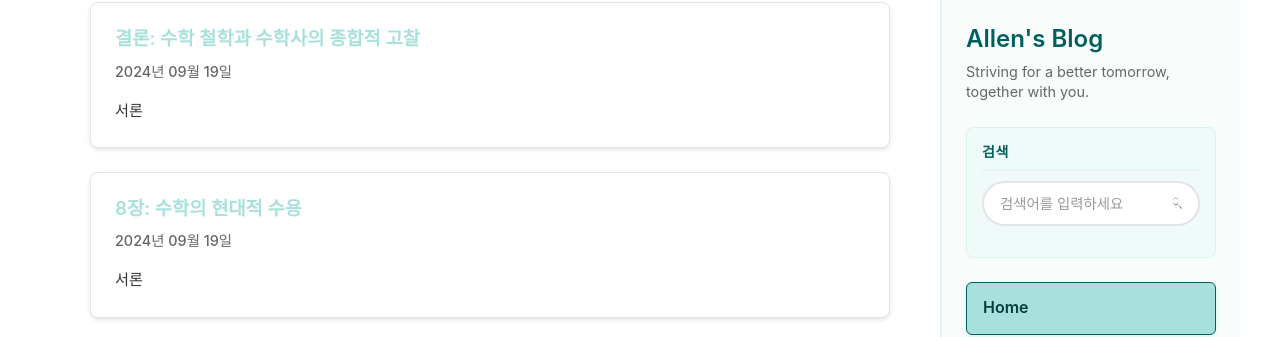
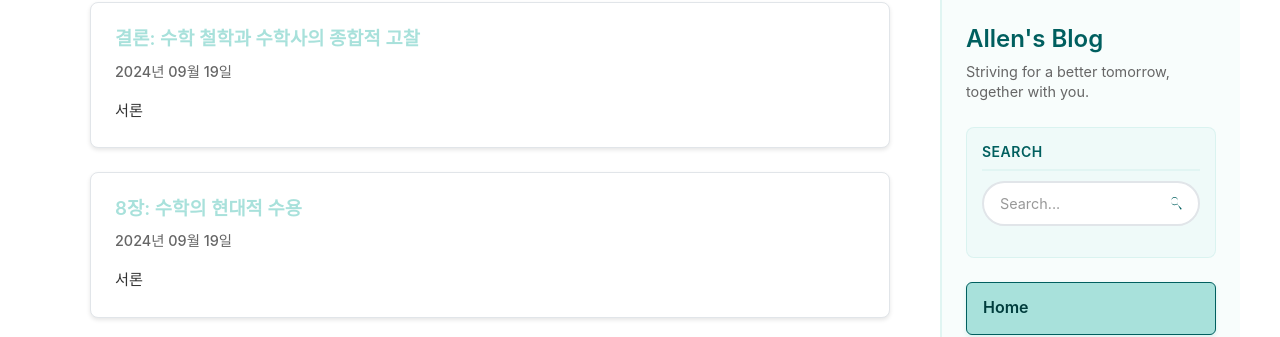
Before and after one commit to allenkang92/allenkang92.github.io, a Jekyll site: the page built from index.html, in a window 1280 px wide. Shown: the part 141-478 px from the top of the page. Built offline with Jekyll 4.4.1, drawn with Linux system fonts in a browser that asks for light colours.

Commit message:
feat: translate search UI text to English and improve accessibility.

```diff
--- a/_includes/components/search-form.html
+++ b/_includes/components/search-form.html
@@ -1,19 +1,21 @@
 <div id="search-container" data-search-url="{{ '/search.json' | relative_url }}" style="position: relative; z-index: 1000;">
-  <form id="search-form" class="search-form" role="search" aria-label="사이트 검색">
+  <form id="search-form" class="search-form" role="search" aria-label="Site search">
     <div class="search-input-wrapper">
+      <label for="search-input" class="visually-hidden">Search</label>
       <input type="search"
              id="search-input"
              class="search-input"
-             placeholder="검색어를 입력하세요"
-             aria-label="검색어 입력"
+             placeholder="Search..."
+             aria-label="Search query"
              required>
-      <button type="submit" class="search-submit" aria-label="검색">
+      <button type="submit" class="search-submit" aria-label="Search" title="Search">
         <svg xmlns="http://www.w3.org/2000/svg" viewBox="0 0 24 24" width="16" height="16" aria-hidden="true" focusable="false">
           <path fill="currentColor" d="M15.5 14h-.79l-.28-.27a6.471 6.471 0 0 0 1.57-4.23C15.99 6.01 13.98 4 11.5 4S7.01 6.01 7.01 9.5 9.02 15 11.5 15c1.61 0 3.09-.59 4.23-1.57l.27.28v.79l4.5 4.5a1 1 0 0 1-1.41 1.41L15.5 14zm-4 0C9.01 14 7 11.99 7 9.5S9.01 5 11.5 5 16 7.01 16 9.5 13.99 14 11.5 14z"/>
         </svg>
+        <span class="visually-hidden">Search</span>
       </button>
     </div>
-    <div id="search-results" class="search-results" role="region" aria-live="polite" aria-label="검색 결과">
+    <div id="search-results" class="search-results" role="region" aria-live="polite" aria-label="Search results">
       <ul id="results-container"></ul>
     </div>
   </form>
--- a/_includes/components/sidebar.html
+++ b/_includes/components/sidebar.html
@@ -18,7 +18,7 @@
 
   <!-- 검색 기능 - 헤더에서 이동 -->
   <div class="sidebar-search">
-    <h3>검색</h3>
+    <h3>Search</h3>
     {% include components/search-form.html %}
   </div>
 
--- a/_pages/about.html
+++ b/_pages/about.html
@@ -186,7 +186,7 @@ Aspirant in Cognitive Science and Neuroscience | Data Engineer
       <td><strong><img src="https://img.shields.io/badge/Programming%20Languages-EAF4FB?style=flat-square" alt="Programming Languages"></strong></td>
       <td>
         <img src="https://img.shields.io/badge/Python-A8E1DB?style=flat-square&logo=Python&logoColor=EAF4FB" alt="Python">
-        <img src="https://img.shields.io/badge/JavaScript-C1B3F2?style=flat-square&logo=JavaScript&logoColor=EAF4FB" alt="JavaScript">
+        <img src="https://img.shields.io/badge/Java-C1B3F2?style=flat-square&logo=Java&logoColor=EAF4FB" alt="Java">
         <img src="https://img.shields.io/badge/SQL-FFCBDF?style=flat-square&logo=PostgreSQL&logoColor=EAF4FB" alt="SQL">
       </td>
     </tr>
--- a/_sass/components/_search.scss
+++ b/_sass/components/_search.scss
@@ -41,6 +41,11 @@
       box-shadow: 0 0 0 3px rgba(168, 225, 219, 0.1);
     }
 
+    &:focus-visible {
+      outline: 2px solid #A8E1DB;
+      outline-offset: 2px;
+    }
+
     &::placeholder {
       color: #999;
     }
@@ -53,7 +58,7 @@
     transform: translateY(-50%);
     background: none;
     border: none;
-    color: #666;
+    color: $text-color;
     cursor: pointer;
     padding: 0.5rem;
     border-radius: 50%;
@@ -63,8 +68,14 @@
     justify-content: center;
 
     &:hover {
-      color: #A8E1DB;
+      color: $primary-color;
       background: rgba(168, 225, 219, 0.1);
+    }
+
+    &:focus-visible {
+      outline: 2px solid $primary-color;
+      outline-offset: 2px;
+      box-shadow: 0 0 0 3px rgba(168, 225, 219, 0.25);
     }
 
     i {
@@ -72,8 +83,8 @@
     }
 
     svg {
-      width: 1rem;
-      height: 1rem;
+      width: 1.125rem; // ~18px
+      height: 1.125rem;
       display: block;
     }
   }
--- a/assets/js/main.js
+++ b/assets/js/main.js
@@ -4,22 +4,22 @@ document.addEventListener('DOMContentLoaded', async () => {
     try {
         const { initSearch } = await import('./modules/search.js');
         initSearch();
-        console.log('검색 기능 초기화 완료');
+        console.log('Search initialized');
     } catch (error) {
-        console.error('검색 모듈 로드 실패:', error);
+        console.error('Failed to load search module:', error);
         // 폴백: 기본 검색 기능
         initBasicSearch();
     }
 
     // 모달 기능 조건부 로딩
     if (document.querySelector('.modal') || document.querySelector('[data-modal]')) {
-        const { initModal } = await import('./modules/modal');
+        const { initModal } = await import('./modules/modal.js');
         initModal();
     }
 
     // 필터 기능 조건부 로딩 (포스트/업적 페이지에서만)
     if (document.querySelector('#category-select') || document.querySelector('#achievement-category-select')) {
-        const { initFilter } = await import('./modules/filter');
+        const { initFilter } = await import('./modules/filter.js');
         initFilter();
     }
 
@@ -52,13 +52,13 @@ async function loadPageSpecificModules() {
 
 // 기본 검색 기능 폴백
 function initBasicSearch() {
-    console.log('기본 검색 기능 초기화');
+    console.log('Basic search initialized');
     const searchInput = document.getElementById('search-input');
     const searchResults = document.getElementById('search-results');
     const searchContainer = document.getElementById('search-container');
 
     if (!searchInput || !searchResults) {
-        console.log('검색 요소를 찾을 수 없습니다');
+        console.log('Search elements not found');
         return;
     }
 
@@ -71,10 +71,10 @@ function initBasicSearch() {
         .then(response => response.json())
         .then(data => {
             posts = data;
-            console.log('검색 데이터 로드 완료:', posts.length + '개 포스트');
+            console.log('Search data loaded:', posts.length + ' posts');
         })
         .catch(error => {
-            console.error('검색 데이터 로드 실패:', error);
+            console.error('Search data load failed:', error);
         });
 
     // 검색 이벤트
@@ -102,7 +102,7 @@ function initBasicSearch() {
             ).join('');
             searchResults.style.display = 'block';
         } else {
-            searchResults.innerHTML = '<div class="no-results">검색 결과가 없습니다.</div>';
+            searchResults.innerHTML = '<div class="no-results">No results found.</div>';
             searchResults.style.display = 'block';
         }
     });
--- a/assets/js/modules/search.js
+++ b/assets/js/modules/search.js
@@ -15,7 +15,7 @@ export function initSearch() {
 
     // 검색 로딩 상태 표시
     function showLoading() {
-        searchResults.innerHTML = '<p class="search-loading">검색중...</p>';
+        searchResults.innerHTML = '<p class="search-loading">Searching...</p>';
         searchResults.style.display = 'block';
         isLoading = true;
     }
@@ -30,9 +30,9 @@ export function initSearch() {
             const dataUrl = (searchContainer && searchContainer.dataset) ? searchContainer.dataset.searchUrl : null;
             const searchUrl = dataUrl || '/search.json';
 
-            console.log('검색 데이터 로드 시도:', searchUrl);
-            console.log('현재 경로:', currentPath);
-            console.log('data-url 사용 여부:', !!dataUrl);
+            console.log('Attempting to load search data:', searchUrl);
+            console.log('Current path:', currentPath);
+            console.log('Using data-url:', !!dataUrl);
 
             const response = await fetch(searchUrl);
 
@@ -43,19 +43,19 @@ export function initSearch() {
             const data = await response.json();
 
             if (!Array.isArray(data)) {
-                throw new Error('검색 데이터 형식 오류');
+                throw new Error('Invalid search data format');
             }
 
             posts = data;
-            console.log('검색 데이터 로드 완료:', posts.length + '개 포스트');
+            console.log('Search data loaded:', posts.length + ' posts');
             searchResults.innerHTML = '';
             searchResults.style.display = 'none';
         } catch (error) {
-            console.error('검색 데이터 로드 실패:', error);
+            console.error('Search data load failed:', error);
             searchResults.innerHTML = `
                 <div class="error-message" role="alert">
-                    <p>검색 데이터를 불러오는 데 실패했습니다.</p>
-                    <p>나중에 다시 시도해 주세요.</p>
+                    <p>Failed to load search data.</p>
+                    <p>Please try again later.</p>
                 </div>
             `;
             searchResults.style.display = 'block';
@@ -126,7 +126,7 @@ export function initSearch() {
 
     function displayResults(results, query) {
         if (results.length === 0) {
-            searchResults.innerHTML = '<div class="no-results" role="alert">검색 결과가 없습니다.</div>';
+            searchResults.innerHTML = '<div class="no-results" role="alert">No results found.</div>';
             searchResults.style.display = 'block';
             return;
         }
@@ -137,10 +137,10 @@ export function initSearch() {
             html += `<h4><a href="${result.url}">${highlightText(result.title, query)}</a></h4>`;
             html += `<p>${highlightText(truncateContent(result.content, 100), query)}</p>`;
             if (result.category) {
-                html += `<span class="category">카테고리: ${result.category}</span>`;
+                html += `<span class="category">Category: ${result.category}</span>`;
             }
             if (result.tags && result.tags.length > 0) {
-                html += `<span class="tags">태그: ${result.tags.join(', ')}</span>`;
+                html += `<span class="tags">Tags: ${result.tags.join(', ')}</span>`;
             }
             html += '</div>';
             html += '</li>';
```
